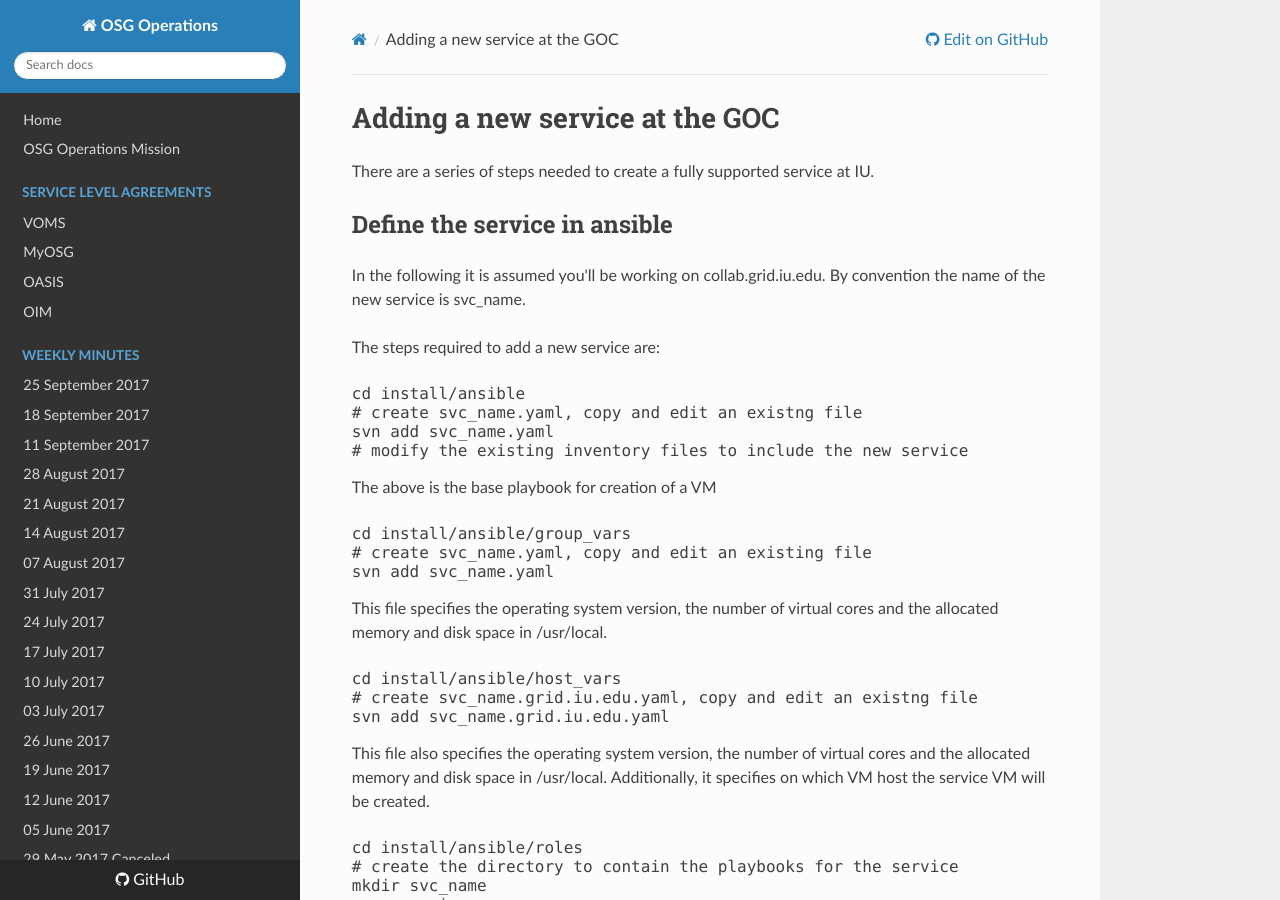
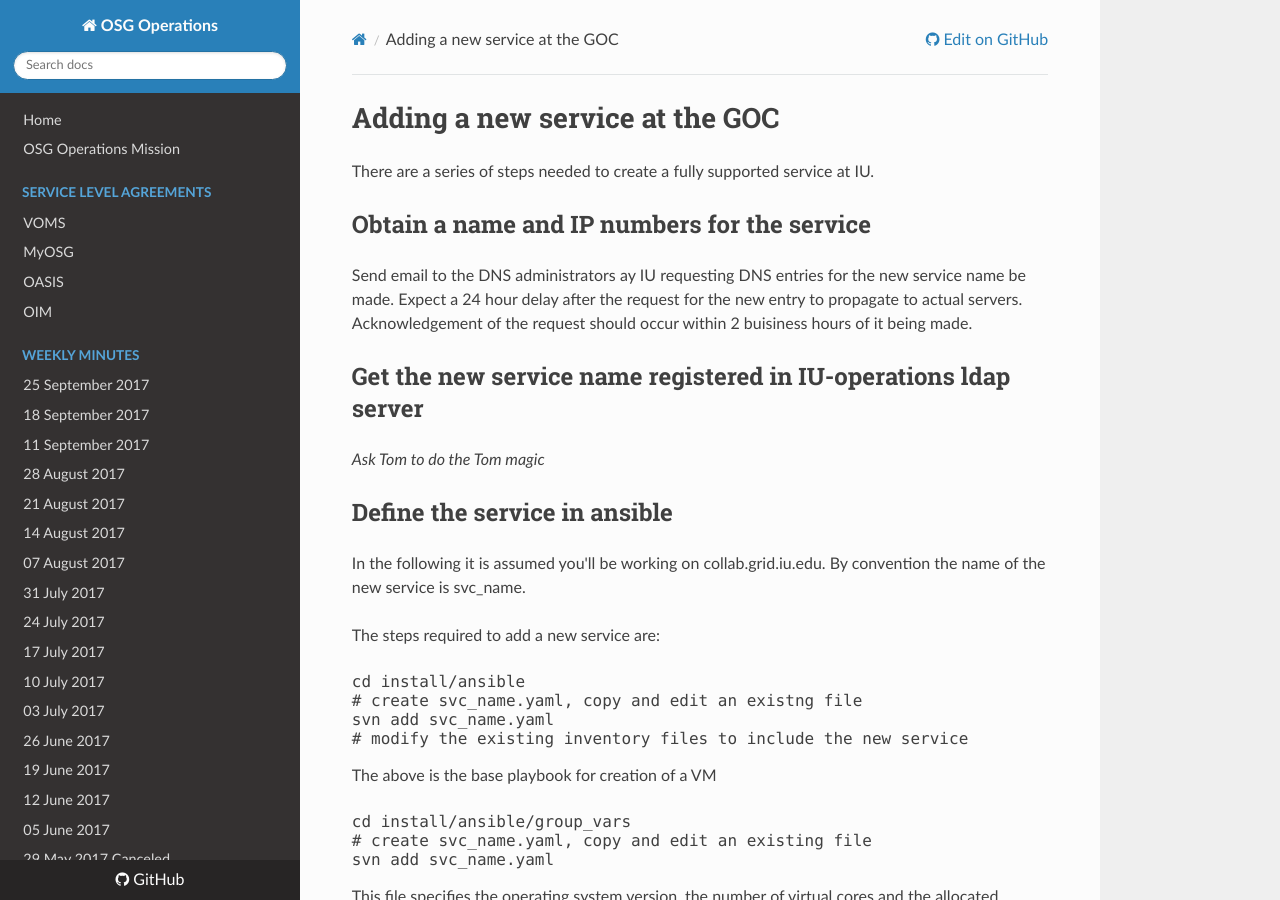
Before and after one commit to osg-htc/operations, an MkDocs documentation site: the page built from docs/create_a_service.md, in a window 1280 px wide and 900 px high. Built offline with MkDocs 1.6.1, drawn with Linux system fonts in a browser that asks for light colours; nearby versions of some CDN libraries; old or Windows-style settings are respelled for this version of MkDocs.

Commit message:
Update create_a_service.md

```diff
--- a/docs/create_a_service.md
+++ b/docs/create_a_service.md
@@ -1,6 +1,16 @@
 # Adding a new service at the GOC
 
 There are a series of steps needed to create a fully supported service at IU.
+
+## Obtain a name and IP numbers for the service
+
+Send email to the DNS administrators ay IU requesting DNS entries for the new service name be made.
+Expect a 24 hour delay after the request for the new entry to propagate to actual servers.
+Acknowledgement of the request should occur within 2 buisiness hours of it being made.
+
+## Get the new service name registered in IU-operations ldap server
+
+*Ask Tom to do the Tom magic*
 
 ## Define the service in ansible
 
```
